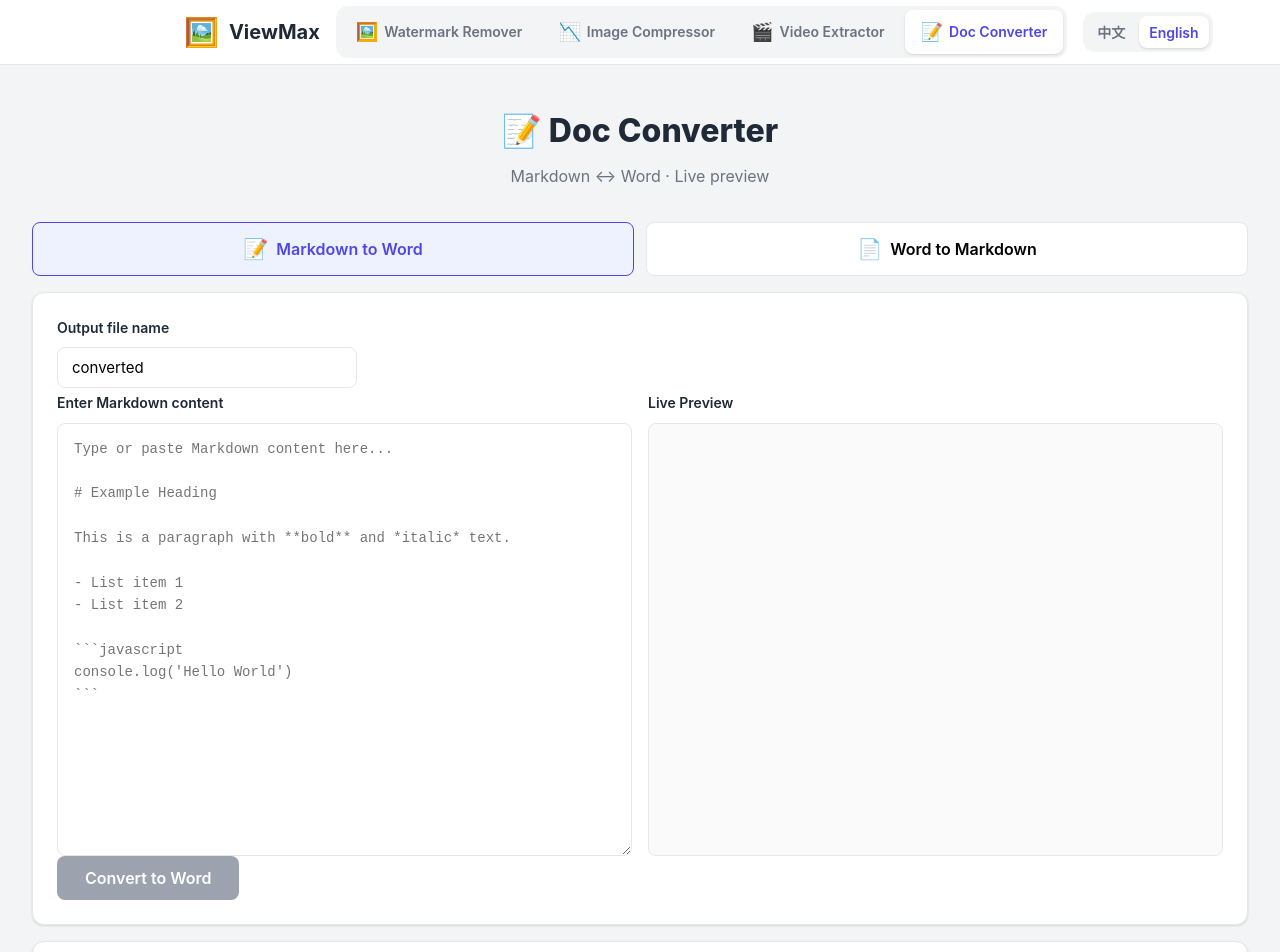
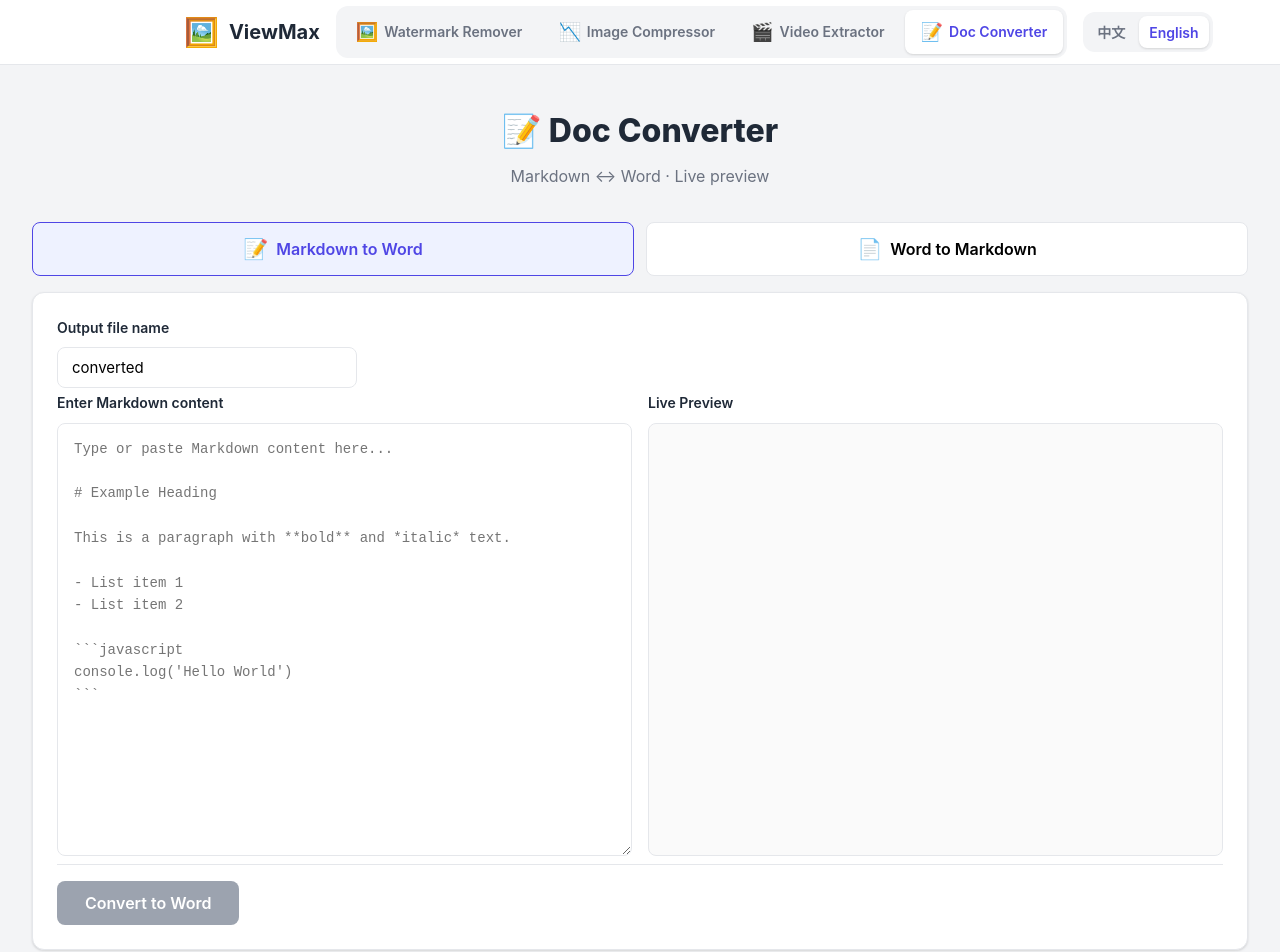
Before and after one commit to oneonethreebinbin/image-tools, a Vue app: page /markdown-word-converter in a window 1280 px wide. Shown: the top 952 px of the page. Built offline with nearby package versions, Linux system fonts and the light colour scheme.

Commit message:
style: add spacing above convert button with divider

```diff
--- a/src/components/MarkdownWordConverter.vue
+++ b/src/components/MarkdownWordConverter.vue
@@ -654,6 +654,9 @@ function resetMarkdown() {
 .action-buttons {
     display: flex;
     gap: 12px;
+    margin-top: 8px;
+    padding-top: 16px;
+    border-top: 1px solid var(--border);
 }
 
 .action-buttons .btn {
```
